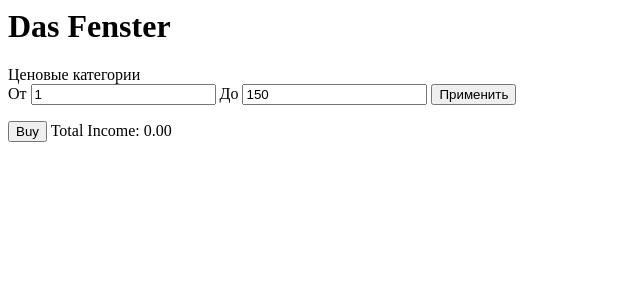
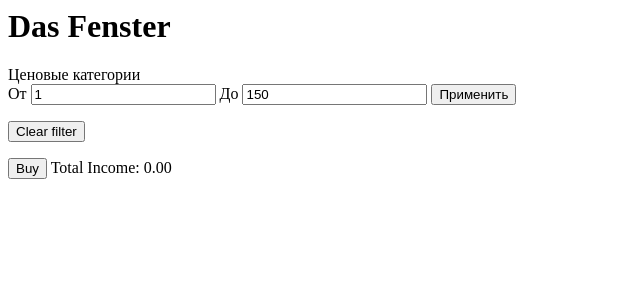
Before and after one commit to vsmaksimov/wcity, a Django app: page /fenster/filter/ in a window 1280 px wide. Shown: the top 300 px of the page, without its empty margins (0-640 px from the left). Run offline with Django 3.2, Linux system fonts and the light colour scheme; data that the repository does not hold is empty; parts of the project's set-up code (start-up, migrations or seed data) failed here and were passed over.

Commit message:
add button 'clear filter'

```diff
--- a/fenster/templates/fenster/index.bck.html
+++ b/fenster/templates/fenster/index.bck.html
@@ -7,6 +7,9 @@
     <label>До</label>
     <input type="number" name="upper_price" value="150"/>
     <input type="submit" value="Применить"/>
+</form>
+<form action="{% url 'index_fenster' %}" method="get">
+	<input type="submit" value="Clear filter">
 </form>
 <form action="{% url 'buy' %}" method="post">
 {% csrf_token %}
--- a/fenster/urls.py
+++ b/fenster/urls.py
@@ -3,7 +3,7 @@ from django.urls import path
 from . import views
 
 urlpatterns = [
-    path('', views.index, name='index',),
+    path('', views.index, name='index_fenster',),
     path('', views.index, name='buy'),
     path('sell/', views.sell, name='sell'),
     path('filter/', views.apply, name='apply')
```
